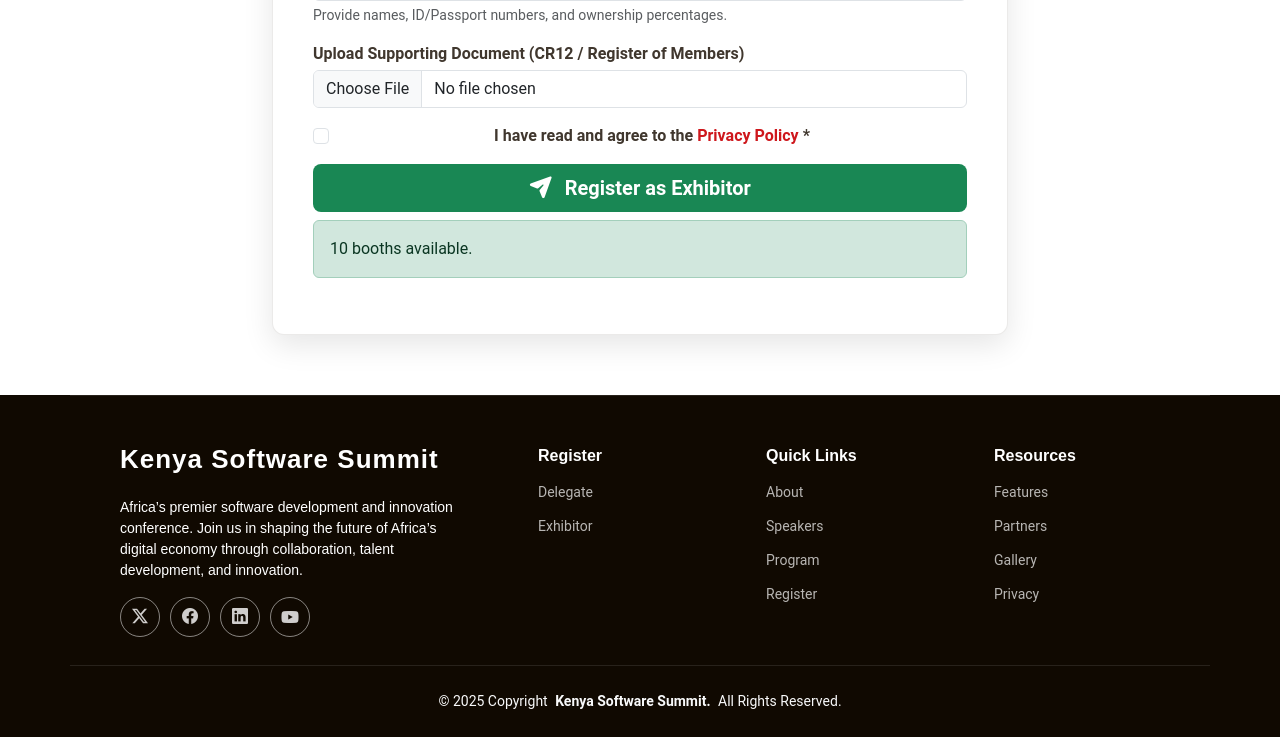
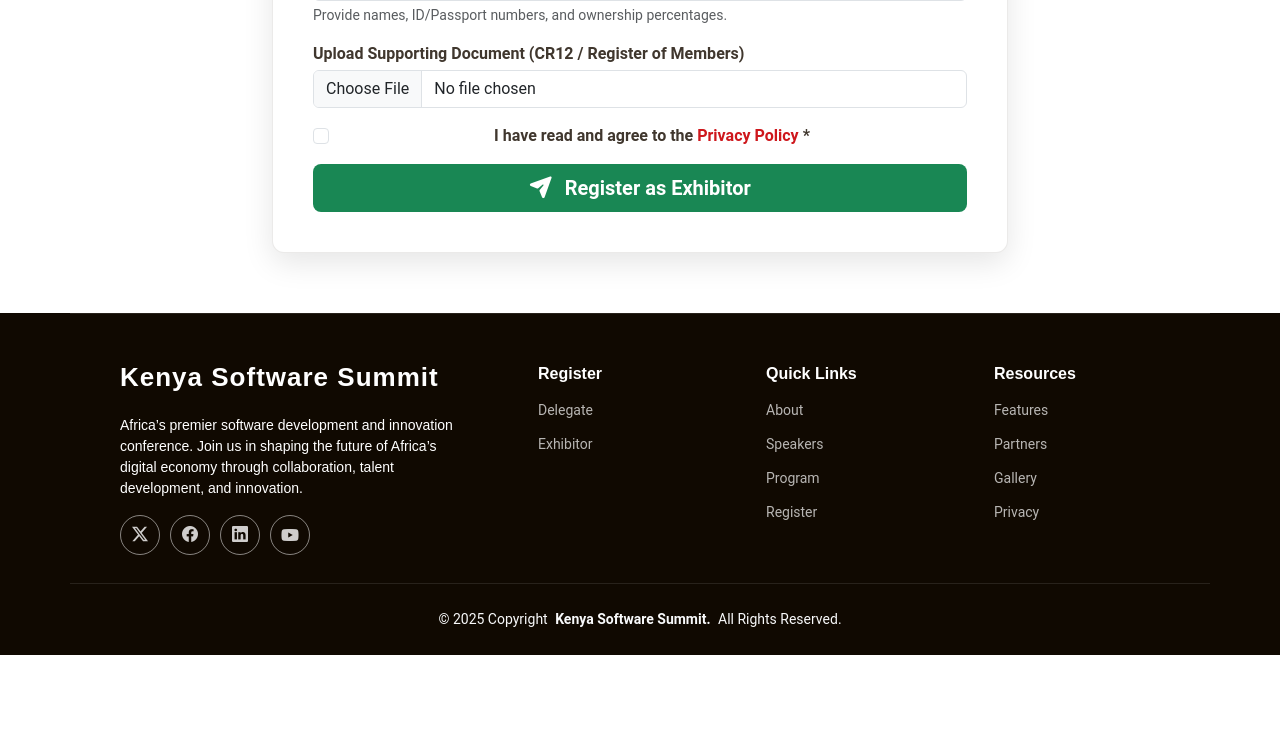
Before and after one commit to edanodongo/software-summit, a Django app: page /exhibitor/ in a window 1280 px wide. Shown: the part 2892-3629 px from the top of the page. After the commit the page ends 3547 px from the top, so only its background shows below. Run offline with Django 5.2, Linux system fonts and the light colour scheme; data comes from the database, SQL or seed files in the repository; data that the repository does not hold is empty; parts of the project's set-up code (start-up, migrations or seed data) failed here and were passed over; some libraries are stand-ins or nearby versions.

Commit message:
new changes

```diff
--- a/templates/summit/exhibitor.html
+++ b/templates/summit/exhibitor.html
@@ -341,9 +341,6 @@
 
                 </form>
 
-                <!-- Alerts -->
-                <div id="alert-container" class="mt-2"></div>
-
 
 
 
```
